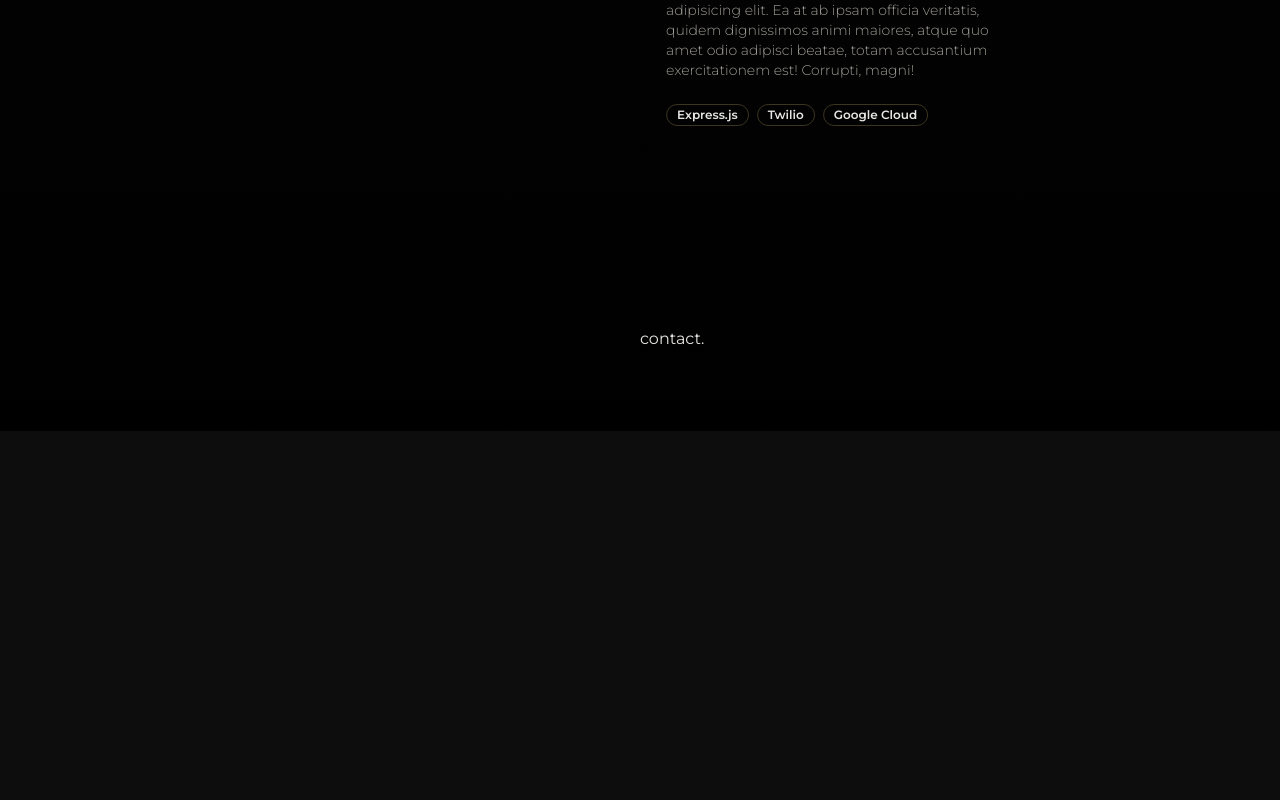
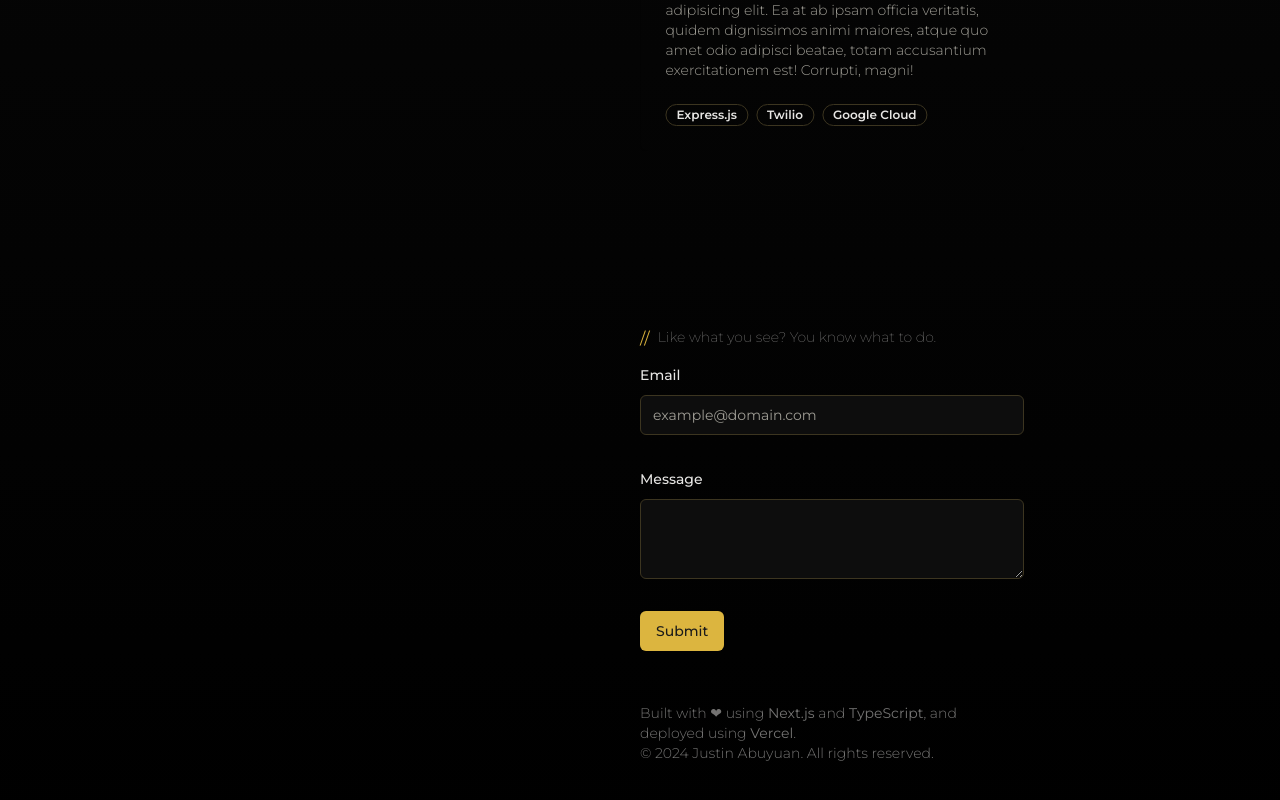
Before and after one commit to jasooh/portfolio-v.2, a Next.js app: page / in a window 1280 px wide. Shown: the part 1656-2456 px from the top of the page. Before the commit the page ends 2087 px from the top, so only its background shows below. Built offline with nearby package versions, Linux system fonts and the light colour scheme.

Commit message:
Added email sectionb

```diff
--- a/package.json
+++ b/package.json
@@ -9,7 +9,9 @@
     "lint": "next lint"
   },
   "dependencies": {
+    "@hookform/resolvers": "^3.9.0",
     "@radix-ui/react-accordion": "^1.2.0",
+    "@radix-ui/react-label": "^2.1.0",
     "@radix-ui/react-slot": "^1.1.0",
     "class-variance-authority": "^0.7.0",
     "clsx": "^2.1.1",
@@ -20,10 +22,12 @@
     "next-themes": "^0.3.0",
     "react": "^18",
     "react-dom": "^18",
+    "react-hook-form": "^7.52.2",
     "react-icons": "^5.2.1",
     "tailwind-merge": "^2.4.0",
     "tailwindcss-animate": "^1.0.7",
-    "typewriter-effect": "^2.21.0"
+    "typewriter-effect": "^2.21.0",
+    "zod": "^3.23.8"
   },
   "devDependencies": {
     "@types/node": "^20",
--- a/src/components/media/ExperienceAccordion.tsx
+++ b/src/components/media/ExperienceAccordion.tsx
@@ -50,8 +50,10 @@
             <h3>{role}</h3>
             <h4 className="mb-2">{date}</h4>
             <div className="row-container gap-2">
-              {badges.map((text) => (
-                <Badge variant="outline">{text}</Badge>
+              {badges.map((text, index) => (
+                <Badge key={index} variant="outline">
+                  {text}
+                </Badge>
               ))}
             </div>
           </div>
--- a/src/components/media/ProjectCard.tsx
+++ b/src/components/media/ProjectCard.tsx
@@ -51,8 +51,10 @@
     </CardHeader>
     <CardFooter>
       <div className="row-container gap-2">
-        {badges.map((text) => (
-          <Badge variant="outline">{text}</Badge>
+        {badges.map((text, index) => (
+          <Badge key={index} variant="outline">
+            {text}
+          </Badge>
         ))}
       </div>
     </CardFooter>
--- a/src/components/sections/ContactSection.tsx
+++ b/src/components/sections/ContactSection.tsx
@@ -1,8 +1,99 @@
+"use client";
+
 // Section containing contact content. Users will be able to send emails to me through this section.
 
-const ContactSection: React.FC = () => (
-  <section className="section-container">contact.</section>
-);
+// Form validation & hooks
+import { zodResolver } from "@hookform/resolvers/zod";
+import { useForm } from "react-hook-form";
+import { z } from "zod";
+
+// Components
+import { Button } from "@/components/ui/Button";
+import {
+  Form,
+  FormControl,
+  FormDescription,
+  FormField,
+  FormItem,
+  FormLabel,
+  FormMessage,
+} from "@/components/ui/Form";
+import { Input } from "@/components/ui/Input";
+import { TextArea } from "../ui/textarea";
+
+const ContactSection: React.FC = () => {
+  // Form requirements
+  const formSchema = z.object({
+    email: z.string().email({
+      message: "Please enter a valid email.",
+    }),
+    message: z
+      .string()
+      .min(50, { message: "Please enter at least 50 characters." }),
+  });
+
+  // Defining form
+  const form = useForm<z.infer<typeof formSchema>>({
+    resolver: zodResolver(formSchema),
+    defaultValues: {
+      email: "",
+      message: "",
+    },
+  });
+
+  // Submit handler
+  function onSubmit(values: z.infer<typeof formSchema>) {
+    console.log(values);
+  }
+
+  return (
+    <section className="section-container col-container gap-3">
+      <header className="row-container gap-2">
+        <span className="text-secondary">//</span>
+        <h4 className="opacity-50">Like what you see? You know what to do.</h4>
+      </header>
+      <Form {...form}>
+        <form onSubmit={form.handleSubmit(onSubmit)} className="space-y-8">
+          <FormField
+            control={form.control}
+            name="email"
+            render={({ field }) => (
+              <FormItem>
+                <FormLabel>Email</FormLabel>
+                <FormControl>
+                  <Input placeholder="example@domain.com" {...field} />
+                </FormControl>
+                <FormMessage />
+              </FormItem>
+            )}
+          />
+          <FormField
+            control={form.control}
+            name="message"
+            render={({ field }) => (
+              <FormItem>
+                <FormLabel>Message</FormLabel>
+                <FormControl>
+                  <TextArea {...field} />
+                </FormControl>
+                <FormMessage />
+              </FormItem>
+            )}
+          />
+          <Button type="submit">Submit</Button>
+        </form>
+      </Form>
+      <section className="mt-10 opacity-50">
+        <p className="text-sm">
+          Built with ❤ using <strong>Next.js</strong> and{" "}
+          <strong>TypeScript</strong>, and deployed using{" "}
+          <strong>Vercel</strong>.<br />© 2024 Justin Abuyuan. All rights
+          reserved.
+        </p>
+      </section>
+    </section>
+  );
+};
 ContactSection.displayName = "ContactSection";
 
 export default ContactSection;
--- /dev/null
+++ b/src/components/ui/Form.tsx
@@ -0,0 +1,179 @@
+"use client";
+
+import * as React from "react";
+import * as LabelPrimitive from "@radix-ui/react-label";
+import { Slot } from "@radix-ui/react-slot";
+import {
+  Controller,
+  ControllerProps,
+  FieldPath,
+  FieldValues,
+  FormProvider,
+  useFormContext,
+} from "react-hook-form";
+
+import { cn } from "@/lib/utils";
+import { Label } from "@/components/ui/Label";
+
+const Form = FormProvider;
+
+type FormFieldContextValue<
+  TFieldValues extends FieldValues = FieldValues,
+  TName extends FieldPath<TFieldValues> = FieldPath<TFieldValues>
+> = {
+  name: TName;
+};
+
+const FormFieldContext = React.createContext<FormFieldContextValue>(
+  {} as FormFieldContextValue
+);
+
+const FormField = <
+  TFieldValues extends FieldValues = FieldValues,
+  TName extends FieldPath<TFieldValues> = FieldPath<TFieldValues>
+>({
+  ...props
+}: ControllerProps<TFieldValues, TName>) => {
+  return (
+    <FormFieldContext.Provider value={{ name: props.name }}>
+      <Controller {...props} />
+    </FormFieldContext.Provider>
+  );
+};
+
+const useFormField = () => {
+  const fieldContext = React.useContext(FormFieldContext);
+  const itemContext = React.useContext(FormItemContext);
+  const { getFieldState, formState } = useFormContext();
+
+  const fieldState = getFieldState(fieldContext.name, formState);
+
+  if (!fieldContext) {
+    throw new Error("useFormField should be used within <FormField>");
+  }
+
+  const { id } = itemContext;
+
+  return {
+    id,
+    name: fieldContext.name,
+    formItemId: `${id}-form-item`,
+    formDescriptionId: `${id}-form-item-description`,
+    formMessageId: `${id}-form-item-message`,
+    ...fieldState,
+  };
+};
+
+type FormItemContextValue = {
+  id: string;
+};
+
+const FormItemContext = React.createContext<FormItemContextValue>(
+  {} as FormItemContextValue
+);
+
+const FormItem = React.forwardRef<
+  HTMLDivElement,
+  React.HTMLAttributes<HTMLDivElement>
+>(({ className, ...props }, ref) => {
+  const id = React.useId();
+
+  return (
+    <FormItemContext.Provider value={{ id }}>
+      <div ref={ref} className={cn("space-y-2", className)} {...props} />
+    </FormItemContext.Provider>
+  );
+});
+FormItem.displayName = "FormItem";
+
+const FormLabel = React.forwardRef<
+  React.ElementRef<typeof LabelPrimitive.Root>,
+  React.ComponentPropsWithoutRef<typeof LabelPrimitive.Root>
+>(({ className, ...props }, ref) => {
+  const { error, formItemId } = useFormField();
+
+  return (
+    <Label
+      ref={ref}
+      className={cn(error && "text-destructive", className)}
+      htmlFor={formItemId}
+      {...props}
+    />
+  );
+});
+FormLabel.displayName = "FormLabel";
+
+const FormControl = React.forwardRef<
+  React.ElementRef<typeof Slot>,
+  React.ComponentPropsWithoutRef<typeof Slot>
+>(({ ...props }, ref) => {
+  const { error, formItemId, formDescriptionId, formMessageId } =
+    useFormField();
+
+  return (
+    <Slot
+      ref={ref}
+      id={formItemId}
+      aria-describedby={
+        !error
+          ? `${formDescriptionId}`
+          : `${formDescriptionId} ${formMessageId}`
+      }
+      aria-invalid={!!error}
+      {...props}
+    />
+  );
+});
+FormControl.displayName = "FormControl";
+
+const FormDescription = React.forwardRef<
+  HTMLParagraphElement,
+  React.HTMLAttributes<HTMLParagraphElement>
+>(({ className, ...props }, ref) => {
+  const { formDescriptionId } = useFormField();
+
+  return (
+    <p
+      ref={ref}
+      id={formDescriptionId}
+      className={cn("text-sm text-muted-foreground", className)}
+      {...props}
+    />
+  );
+});
+FormDescription.displayName = "FormDescription";
+
+const FormMessage = React.forwardRef<
+  HTMLParagraphElement,
+  React.HTMLAttributes<HTMLParagraphElement>
+>(({ className, children, ...props }, ref) => {
+  const { error, formMessageId } = useFormField();
+  const body = error ? String(error?.message) : children;
+
+  if (!body) {
+    return null;
+  }
+
+  return (
+    <p
+      ref={ref}
+      id={formMessageId}
+      className={cn("text-sm font-medium text-destructive", className)}
+      {...props}
+    >
+      {body}
+    </p>
+  );
+});
+FormMessage.displayName = "FormMessage";
+
+export {
+  useFormField,
+  Form,
+  FormItem,
+  FormLabel,
+  FormControl,
+  FormDescription,
+  FormMessage,
+  FormField,
+};
--- /dev/null
+++ b/src/components/ui/Input.tsx
@@ -0,0 +1,25 @@
+import * as React from "react"
+
+import { cn } from "@/lib/utils"
+
+export interface InputProps
+  extends React.InputHTMLAttributes<HTMLInputElement> {}
+
+const Input = React.forwardRef<HTMLInputElement, InputProps>(
+  ({ className, type, ...props }, ref) => {
+    return (
+      <input
+        type={type}
+        className={cn(
+          "flex h-10 w-full rounded-md border border-input bg-background px-3 py-2 text-sm ring-offset-background file:border-0 file:bg-transparent file:text-sm file:font-medium placeholder:text-muted-foreground focus-visible:outline-none focus-visible:ring-2 focus-visible:ring-ring focus-visible:ring-offset-2 disabled:cursor-not-allowed disabled:opacity-50",
+          className
+        )}
+        ref={ref}
+        {...props}
+      />
+    )
+  }
+)
+Input.displayName = "Input"
+
+export { Input }
--- /dev/null
+++ b/src/components/ui/Label.tsx
@@ -0,0 +1,26 @@
+"use client";
+
+import * as React from "react";
+import * as LabelPrimitive from "@radix-ui/react-label";
+import { cva, type VariantProps } from "class-variance-authority";
+
+import { cn } from "@/lib/utils";
+
+const labelVariants = cva(
+  "text-sm font-medium leading-none peer-disabled:cursor-not-allowed peer-disabled:opacity-70"
+);
+
+const Label = React.forwardRef<
+  React.ElementRef<typeof LabelPrimitive.Root>,
+  React.ComponentPropsWithoutRef<typeof LabelPrimitive.Root> &
+    VariantProps<typeof labelVariants>
+>(({ className, ...props }, ref) => (
+  <LabelPrimitive.Root
+    ref={ref}
+    className={cn(labelVariants(), className)}
+    {...props}
+  />
+));
+Label.displayName = LabelPrimitive.Root.displayName;
+
+export { Label };
--- /dev/null
+++ b/src/components/ui/TextArea.tsx
@@ -0,0 +1,24 @@
+import * as React from "react";
+
+import { cn } from "@/lib/utils";
+
+export interface TextareaProps
+  extends React.TextareaHTMLAttributes<HTMLTextAreaElement> {}
+
+const TextArea = React.forwardRef<HTMLTextAreaElement, TextareaProps>(
+  ({ className, ...props }, ref) => {
+    return (
+      <textarea
+        className={cn(
+          "flex min-h-[80px] w-full rounded-md border border-input bg-background px-3 py-2 text-sm ring-offset-background placeholder:text-muted-foreground focus-visible:outline-none focus-visible:ring-2 focus-visible:ring-ring focus-visible:ring-offset-2 disabled:cursor-not-allowed disabled:opacity-50",
+          className
+        )}
+        ref={ref}
+        {...props}
+      />
+    );
+  }
+);
+TextArea.displayName = "TextArea";
+
+export { TextArea };
```
Also changed, not shown: 1 other file (tests, documents, lock files or other folders).
